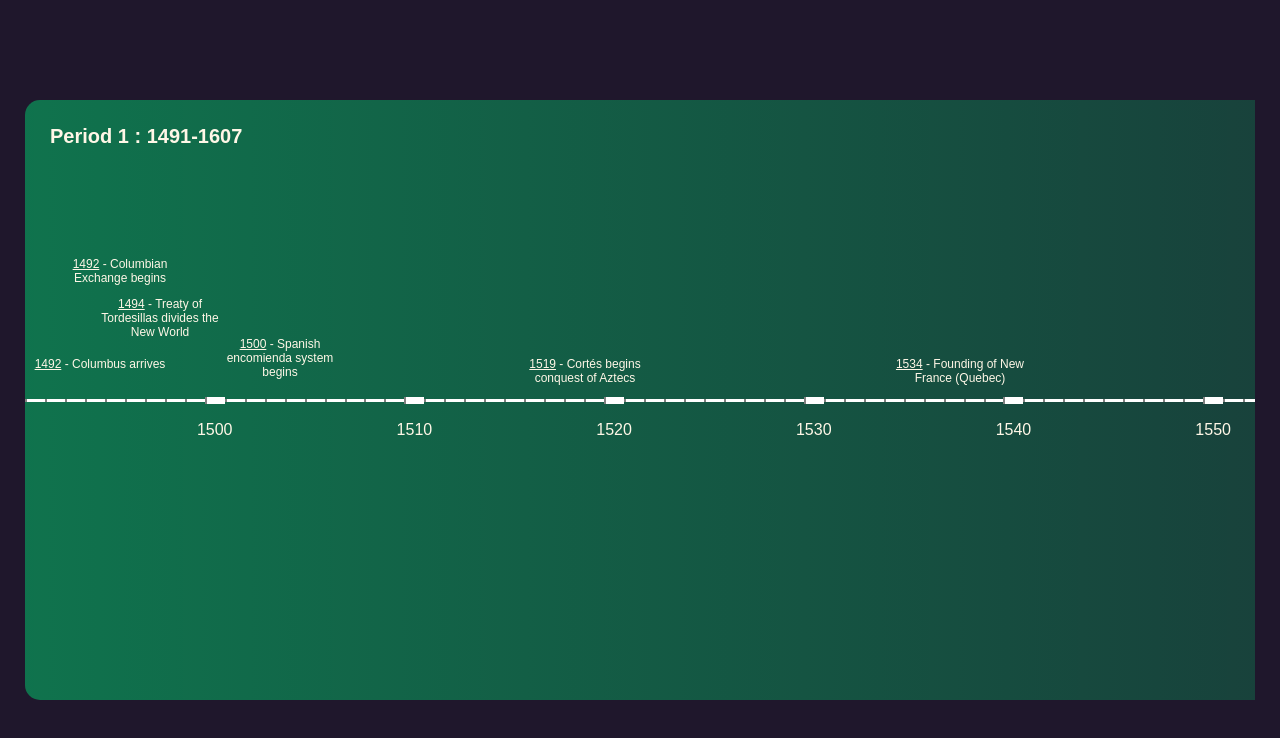
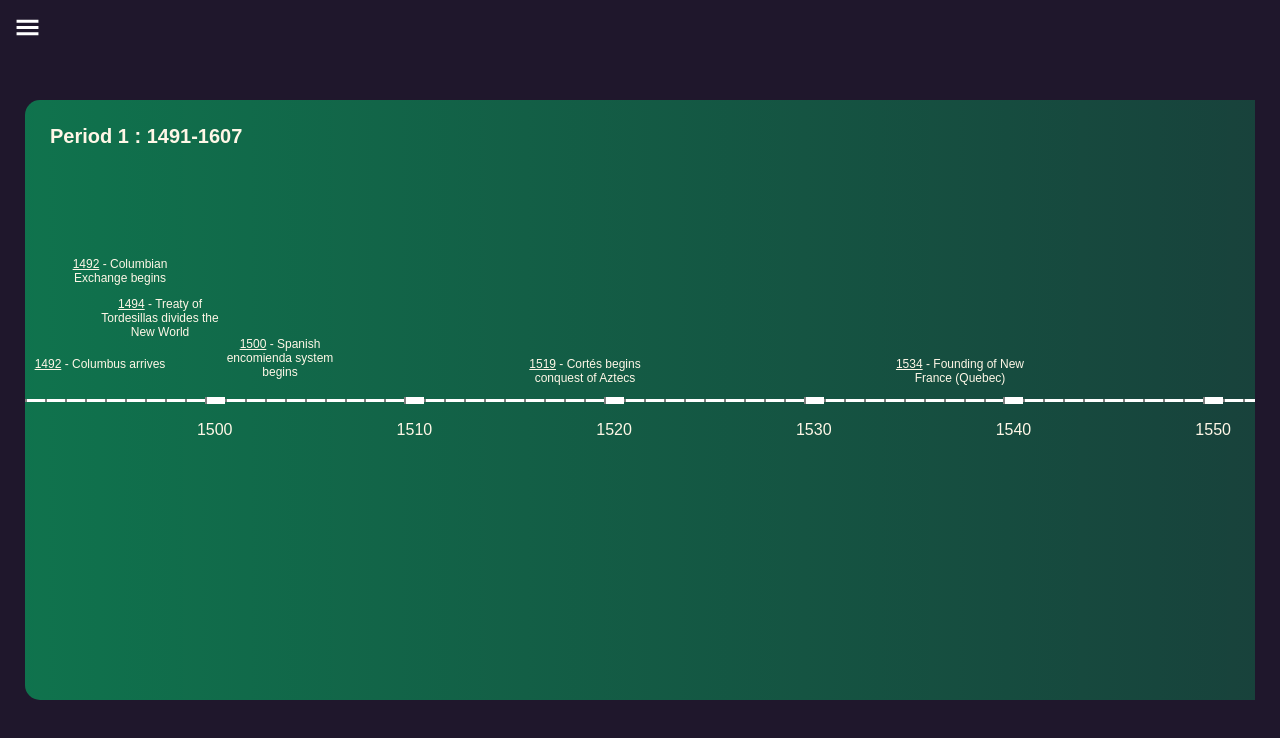
Before and after one commit to garvvin/apush-explorer, a Next.js app: page / in a window 1280 px wide. Shown: the top 738 px of the page. Built offline with nearby package versions, Linux system fonts and the light colour scheme.

Commit message:
added basic nav bar (no other pages yet)

```diff
--- a/package.json
+++ b/package.json
@@ -12,7 +12,8 @@
     "motion": "^12.9.2",
     "next": "15.3.1",
     "react": "^19.0.0",
-    "react-dom": "^19.0.0"
+    "react-dom": "^19.0.0",
+    "react-icons": "^5.5.0"
   },
   "devDependencies": {
     "@eslint/eslintrc": "^3",
--- /dev/null
+++ b/src/app/components/nav/NavBar.js
@@ -0,0 +1,18 @@
+import Link from "next/link";
+
+export default function NavBar({ navOpen }) {
+  console.log(navOpen);
+  return (
+    <div className={"navbar nav-" + (navOpen ? "open" : "close")}>
+      <Link href="/">
+        <button className="nav-content-btn">Timeline</button>
+      </Link>
+      <Link href="/compare">
+        <button className="nav-content-btn">Compare Contrasts</button>
+      </Link>
+      <Link href="/cause">
+        <button className="nav-content-btn">Causes & Effects</button>
+      </Link>
+    </div>
+  );
+}
--- a/src/app/components/nav/NavButton.js
+++ b/src/app/components/nav/NavButton.js
@@ -1,9 +1,9 @@
-export default function NavButton( { toggleNav } ) {
+import { GiHamburgerMenu } from "react-icons/gi";
 
-
-    return (
-        <button>
-
-        </button>
-    )
+export default function NavButton({ toggleNav }) {
+  return (
+    <button onClick={toggleNav} className="nav-btn">
+      <GiHamburgerMenu />
+    </button>
+  );
 }
--- a/src/app/components/nav/NavOverlay.js
+++ b/src/app/components/nav/NavOverlay.js
@@ -1,3 +1,21 @@
-export default function NavOverlay( {} ) {
+"use client";
+import NavButton from "./NavButton";
+import NavBar from "./NavBar";
+import { useState } from "react";
 
+export default function NavOverlay({}) {
+  const [navOpen, setNavOpen] = useState(false);
+  const toggleNav = () => {
+    setNavOpen((prev) => !prev);
+  };
+
+  return (
+    <div
+      className="nav-overlay"
+      style={navOpen ? { width: "300px" } : { width: "0px" }}
+    >
+      <NavButton toggleNav={toggleNav} />
+      <NavBar navOpen={navOpen} />
+    </div>
+  );
 }
--- a/src/app/globals.css
+++ b/src/app/globals.css
@@ -48,3 +48,63 @@ a {
 [data-title] {
   position: relative;
 }
+
+.nav-overlay {
+  width: 300px;
+  height: 100vh;
+  position: fixed;
+  left: 0;
+  right: 0;
+}
+.nav-btn {
+  color: white;
+  position: absolute;
+  left: 15px;
+  top: 15px;
+  padding: 5;
+  background: none;
+  border: none;
+  cursor: pointer;
+  z-index: 9999;
+}
+.nav-btn svg {
+  width: 25px;
+  height: 25px;
+}
+
+.nav-content-btn {
+  height: 50px;
+  margin-top: 5px;
+  margin-bottom: 5px;
+  margin-left: 20px;
+  width: calc(100% - 30px);
+  border-radius: 15px;
+  border: none;
+  font-size: 20px;
+  color: gray;
+  transition-duration: 0.1s;
+  cursor: pointer;
+}
+.nav-content-btn:hover {
+  background-color: #423c33;
+  color: white;
+  width: calc(100% - 20px);
+  height: 55px;
+}
+
+.navbar {
+  width: 300px;
+  height: 100vh;
+  position: absolute;
+  left: 0;
+  transition-duration: 0.5s;
+  display: flex;
+  flex-direction: column;
+  padding-top: 60px;
+}
+.nav-open {
+  transform: translateX(0);
+}
+.nav-close {
+  transform: translateX(-100%);
+}
--- a/src/app/page.js
+++ b/src/app/page.js
@@ -1,7 +1,8 @@
 import styles from "./page.module.css";
 
 //components
-import Timeline from "./components/Timeline";
+import Timeline from "./components/timeline/Timeline";
+import NavOverlay from "./components/nav/NavOverlay";
 
 export default function Home() {
   return (
@@ -9,6 +10,7 @@ export default function Home() {
       <div className={styles["timeline-container"]}>
         <Timeline />
       </div>
+      <NavOverlay />
     </div>
   );
 }
```
Also changed, not shown: src/app/components/timeline/KeyEvents.js (renamed from src/app/components/KeyEvents.js), src/app/components/timeline/Line.js (renamed from src/app/components/Line.js), src/app/components/timeline/Period.js (renamed from src/app/components/Period.js), src/app/components/timeline/Timeline.js (renamed from src/app/components/Timeline.js), src/app/components/timeline/Timeline.module.css (renamed from src/app/components/Timeline.module.css), 1 other file (tests, documents, lock files or other folders).
